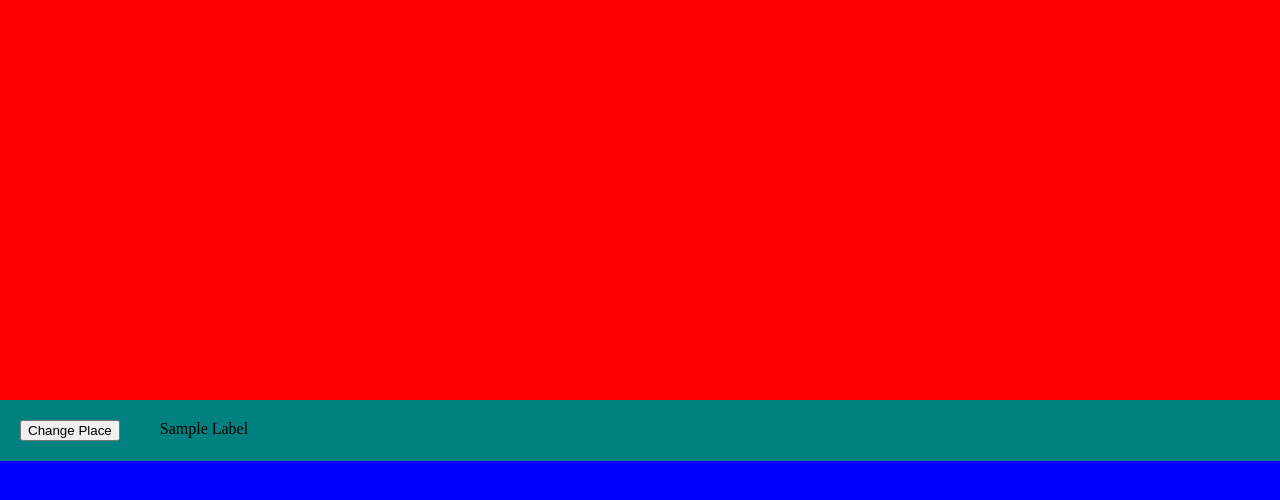
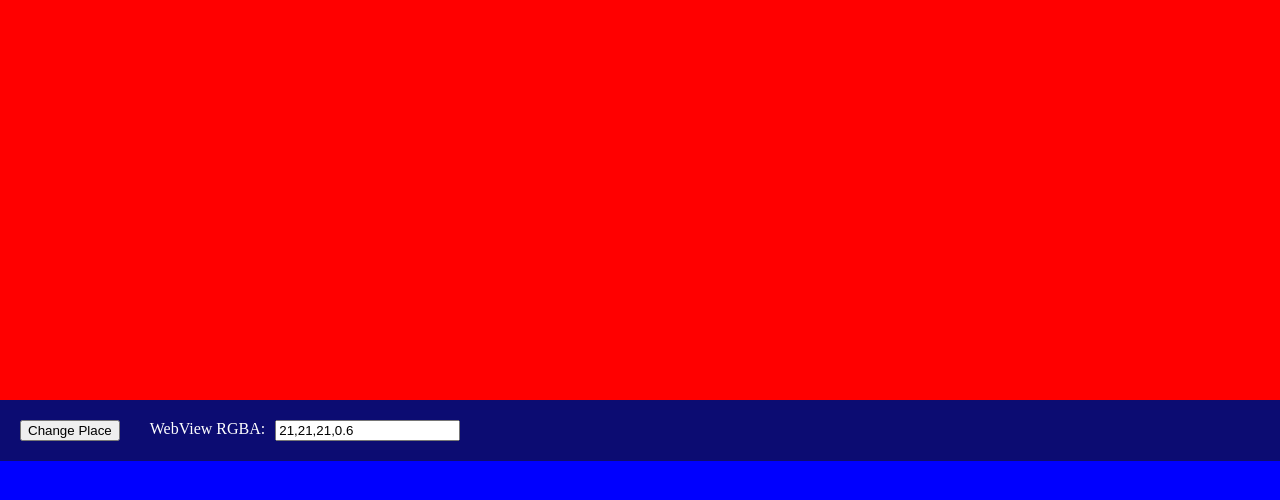
Before and after one commit to proneon267/proneon267-tests, a plain HTML site: page transparency-test.html in a window 1280 px wide. Both pictures are taken after a click on the button "Change Place". Drawn offline with Linux system fonts and the light colour scheme.

Commit message:
Update transparency-test.html

```diff
--- a/transparency-test.html
+++ b/transparency-test.html
@@ -24,7 +24,7 @@
   }
   #widget_box{
       display:flex;
-      background-color:rgba(0, 255, 0, 0.5);
+      background-color:rgba(21,21,21,0.6);
   }
   #widget_box>div{
       background-color:transparent;
@@ -32,19 +32,35 @@
   }
 </style>
 <script>
-  var widgets_in_upper_box = true;
 function do_change_place(){
     var upper_box = document.getElementById("upper_box");
     var lower_box = document.getElementById("lower_box");
     var widget_box = document.getElementById("widget_box");
+    var color_input = document.getElementById("color_input");
 
-      if(widgets_in_upper_box){
-          lower_box.appendChild(widget_box)
-          widgets_in_upper_box = false;
+    var input_value = color_input.value.trim();
+    try {
+        var parts = input_value.split(",");
+        if (parts.length !== 4) {
+            throw new Error("Invalid RGBA string format. Example: 21,21,21,0.6");
         }
-      else{
-          upper_box.appendChild(widget_box)
-          widgets_in_upper_box = true;
+        var rgba = parts.map(parseFloat);
+        if (!rgba.every(function (value) { return !isNaN(value) && value >= 0 && value <= 255; })) {
+            throw new Error("Invalid RGBA string format. Values must be between 0 and 255.");
+        }
+        if (rgba[3] < 0 || rgba[3] > 1) {
+            throw new Error("Invalid RGBA string format. Alpha value must be between 0 and 1.");
+        }
+        widget_box.style.backgroundColor = "rgba(" + rgba.join(",") + ")";
+
+    } catch (error) {
+        console.error(error.message);
+    }
+
+    if(widget_box.parentNode === upper_box){
+        lower_box.appendChild(widget_box);
+    } else {
+        upper_box.appendChild(widget_box);
     }
 }
 </script>
@@ -54,8 +70,9 @@
 <div id="web_box">
 	<div id="upper_box">
     	<div id="widget_box">
-        	<div><button onclick="do_change_place()">Change Place</button></div>
-            <div>Sample Label</div>
+        	<div style="padding-right:10px;"><button onclick="do_change_place()">Change Place</button></div>
+            <div style="padding-left:-10px; padding-right:0px; color:white;">WebView RGBA:</div>
+            <div style="padding-left:10px;"><input type="text" id="color_input" placeholder="21,21,21,0.6" value="21,21,21,0.6"/></div>
         </div>
     </div>
     <div id="lower_box"></div>
```
Lines whose indentation alone changed are shown as unchanged.
